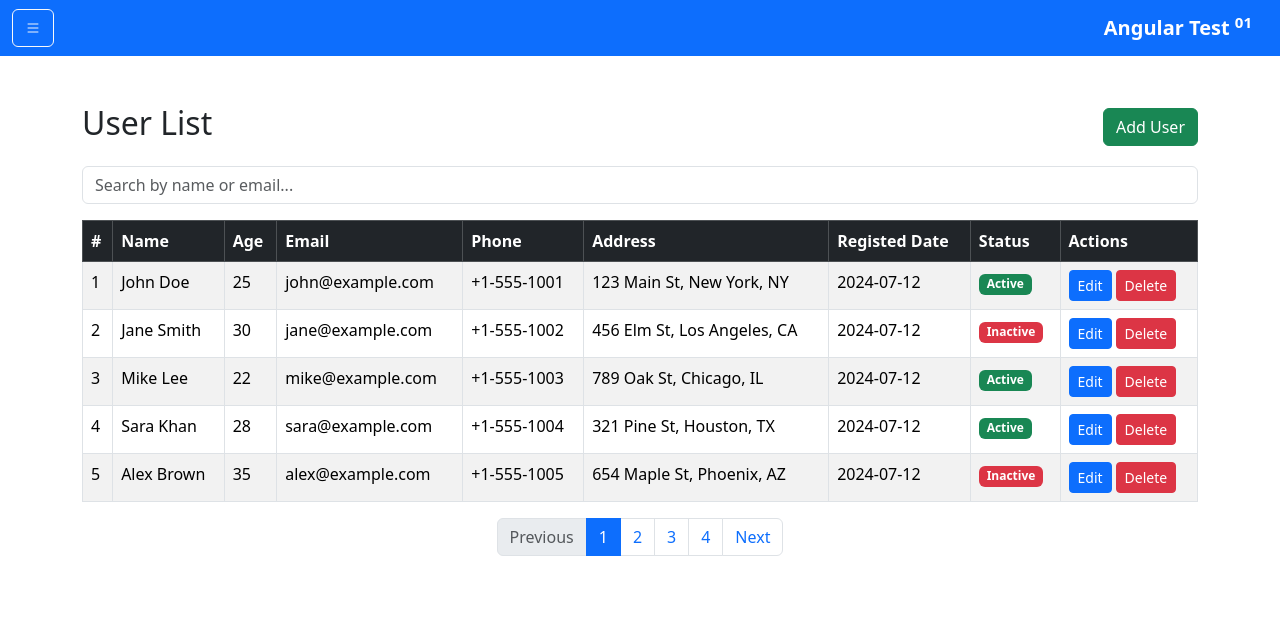
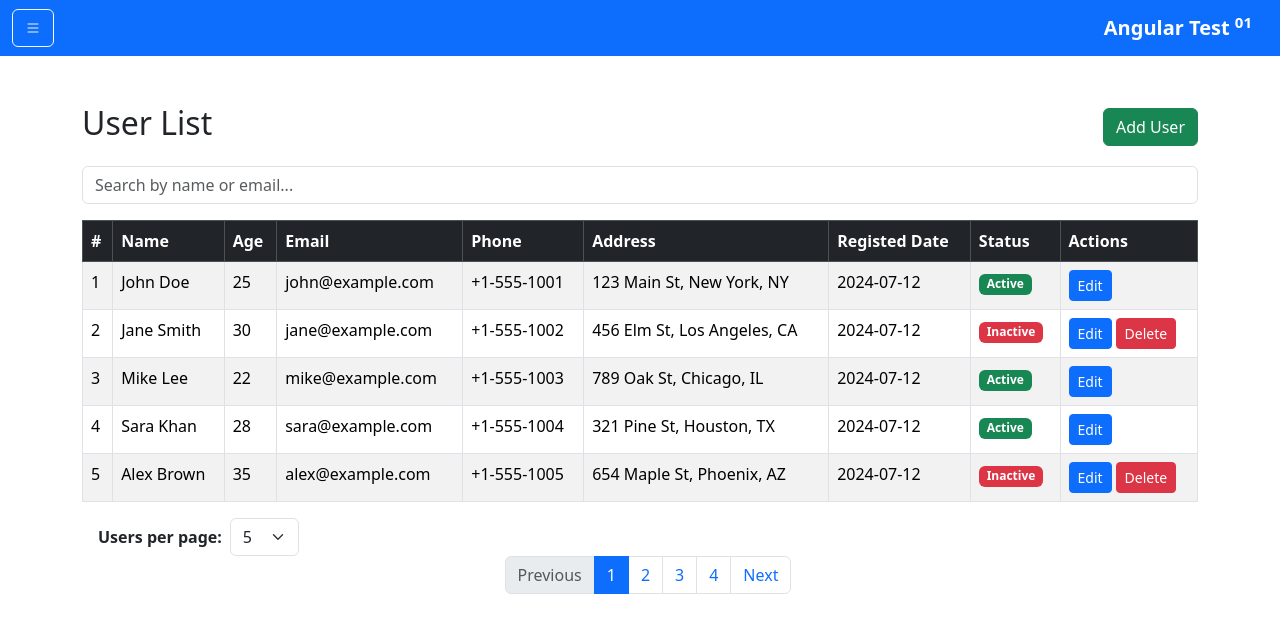
Before and after one commit to idb1285072/ng-test-01, an Angular app: page /users in a window 1280 px wide. Shown: the top 632 px of the page. Built offline with nearby package versions, Linux system fonts and the light colour scheme.

Commit message:
pagination

```diff
--- a/src/app/user/user-list/user-list.component.html
+++ b/src/app/user/user-list/user-list.component.html
@@ -55,7 +55,11 @@
             >
               Edit
             </button>
-            <button class="btn btn-danger btn-sm" (click)="deleteUser(user)">
+            <button
+              *ngIf="!user.isActive"
+              class="btn btn-danger btn-sm"
+              (click)="deleteUser(user)"
+            >
               Delete
             </button>
           </td>
@@ -68,10 +72,26 @@
   </div>
 
   <!-- Pagination -->
+  <div class="ms-3">
+    <label for="itemsPerPage" class="me-2 fw-bold">Users per page:</label>
+    <select
+      id="itemsPerPage"
+      class="form-select d-inline-block w-auto"
+      [(ngModel)]="itemsPerPage"
+
+      (ngModelChange)="onItemsPerPageChange()"
+    >
+      <option *ngFor="let size of pageSizes" [value]="size">
+        {{ size }}
+      </option>
+    </select>
+
     <nav *ngIf="totalPages() > 1">
       <ul class="pagination justify-content-center">
         <li class="page-item" [class.disabled]="currentPage === 1">
-        <a class="page-link" (click)="changePage(currentPage - 1)">Previous</a>
+          <a class="page-link" (click)="changePage(currentPage - 1)"
+            >Previous</a
+          >
         </li>
         <li
           class="page-item"
@@ -86,3 +106,4 @@
       </ul>
     </nav>
   </div>
+</div>
--- a/src/app/user/user-list/user-list.component.ts
+++ b/src/app/user/user-list/user-list.component.ts
@@ -10,6 +10,7 @@ import { UserService } from '../user.service';
 })
 export class UserListComponent implements OnInit {
   searchTerm: string = '';
+  pageSizes: number[] = [5, 10, 20, 50];
   currentPage: number = 1;
   itemsPerPage: number = 5;
 
@@ -20,8 +21,21 @@ export class UserListComponent implements OnInit {
     return this.userService.getUsers;
   }
 
+  // changePage(page: number) {
+  //   this.currentPage = page;
+  // }
   changePage(page: number) {
-    this.currentPage = page;
+    const totalPages = this.totalPages();
+    if (page < 1) {
+      this.currentPage = 1;
+    } else if (page > totalPages) {
+      this.currentPage = totalPages > 0 ? totalPages : 1;
+    } else {
+      this.currentPage = page;
+    }
+  }
+  onItemsPerPageChange() {
+    this.currentPage = 1;
   }
 
   get paginatedUsers(): User[] {
@@ -37,7 +51,6 @@ export class UserListComponent implements OnInit {
   }
 
   toggleStatus(user: User) {
-    // user.isActive = !user.isActive;
     this.userService.toggleStatus(user.id);
   }
 
```
Lines whose indentation alone changed are shown as unchanged.
